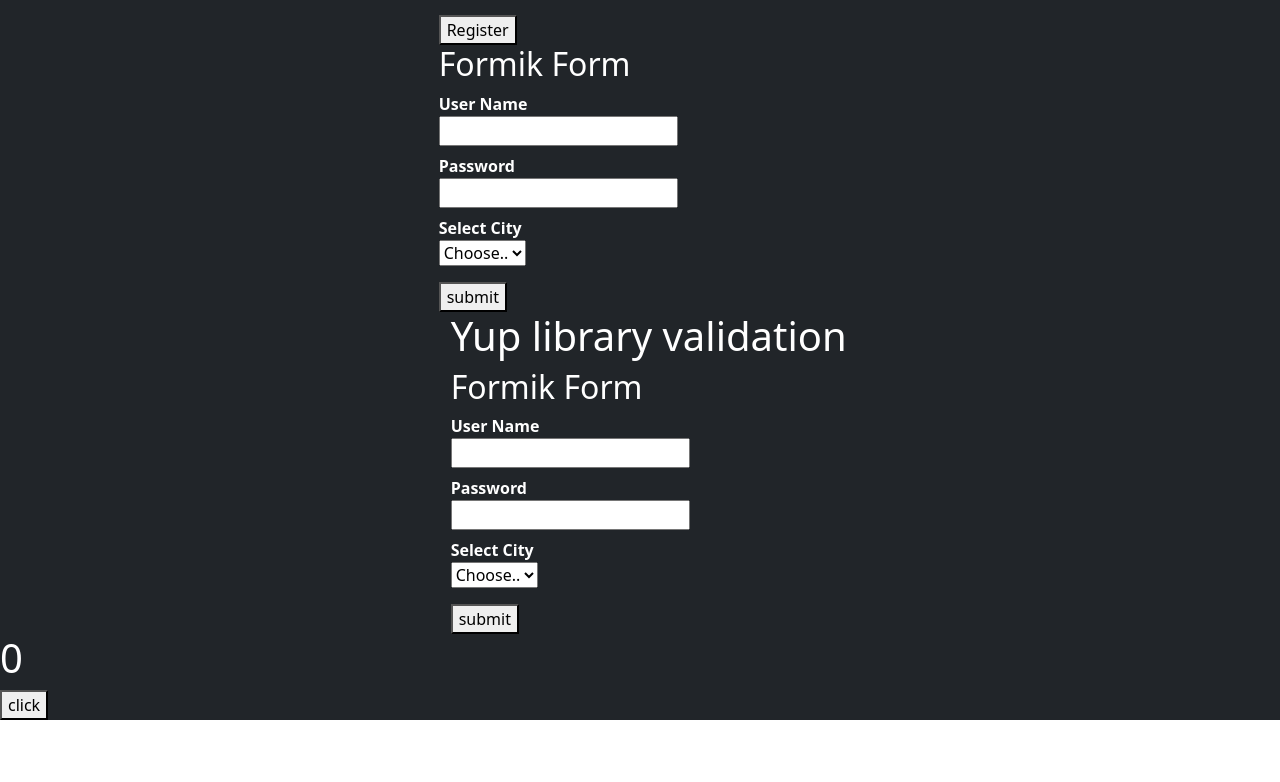
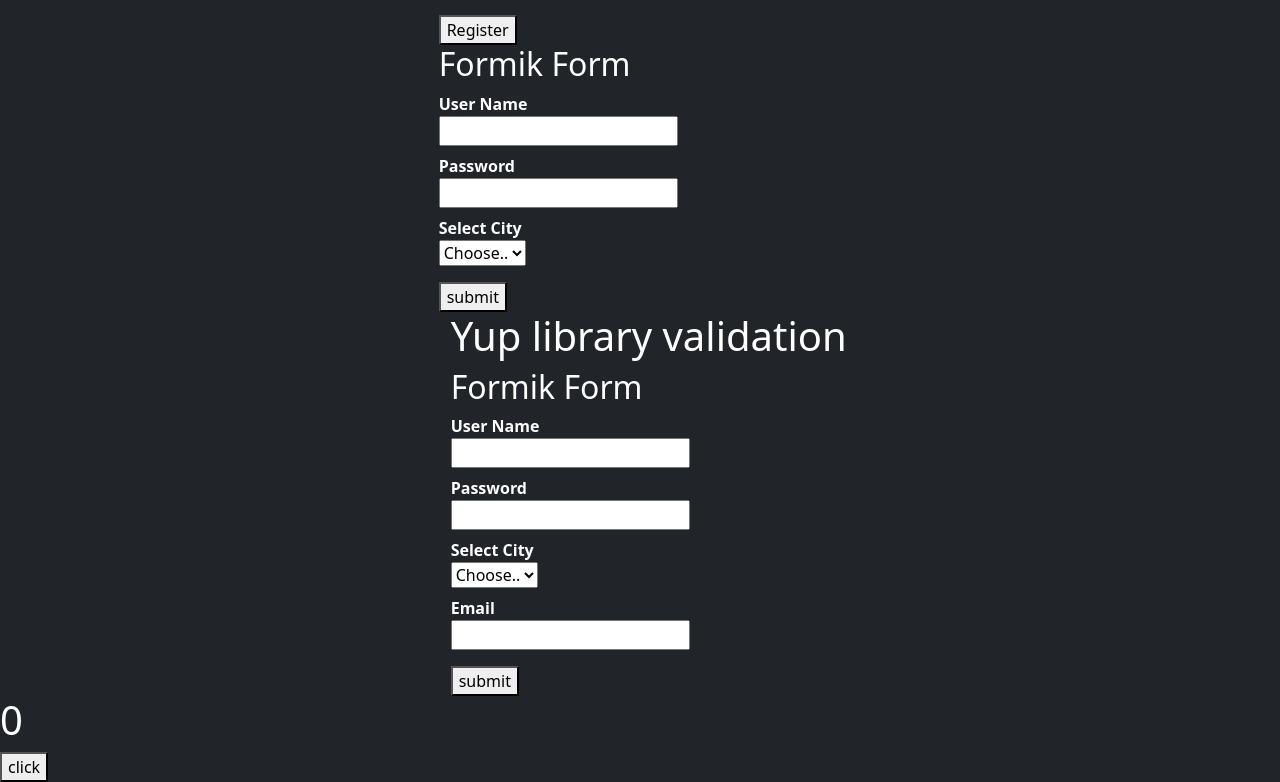
Before and after one commit to smruti12344/react-practice, a React (Create React App) app: page / in a window 1280 px wide. Shown: the part 577-1359 px from the top of the page. Before the commit the page ends 1297 px from the top, so only its background shows below. Built offline with nearby package versions, Linux system fonts and the light colour scheme; no server answers.

Commit message:
email field added to check matches() function work or not in yup library

```diff
--- a/src/Components/YupValidation.jsx
+++ b/src/Components/YupValidation.jsx
@@ -6,12 +6,14 @@
     initialValues:{
       userName:'',
       Password:'',
-      city:''
+      city:'',
+      email:''
     },
     validationSchema: yup.object({
        userName : yup.string().required("user name is required").matches(/^[a-zA-Z][a-zA-Z0-9!@#$%^&*()_+]*/),
        Password : yup.string().required("password required").min(8,'most be 8 character').matches(/^(?=.*[A-Z])(?=.*[a-z])(?=.*[0-9])(?=.*[!@#$%^&*()_+]).{8,}$/),
-       city: yup.string().required('please select one')
+       city: yup.string().required('please select one'),
+       email: yup.string().required("email required").matches(/^[a-z]/, "email must start with a lowercase letter")
     })
     ,
     onSubmit: (values)=>{
@@ -28,19 +30,23 @@
                 <dt>User Name</dt>
                 <dd><input type="text"{...formik.getFieldProps('userName')}  onChange={formik.handleChange} value={formik.values.userName}  />
                 </dd>
-                <dd className='text-bg-danger'>{formik.errors.userName}</dd>
+                <dd className='text-danger'>{formik.errors.userName}</dd>
                 <dt>Password</dt>
                 <dd><input type="password" {...formik.getFieldProps('Password')} onChange={formik.handleChange} value={formik.values.Password} />
                 </dd>
-                <dd className='text-bg-danger'>{formik.errors.Password}</dd>
+                <dd className='text-danger'>{formik.errors.Password}</dd>
                 <dt>Select City</dt>
                 <dd><select {...formik.getFieldProps('city')} onChange={formik.handleChange} value={formik.values.city}>
                     <option value="any">Choose..</option>
                     <option value="odisha">Odi</option>
                     <option value="hydrabad">Hyd</option>
                     </select></dd>
-                    <dd className='text-bg-danger'>{formik.errors.city}</dd>
+                    <dd className='text-danger'>{formik.errors.city}</dd>
+                    <dt>Email</dt>
+                    <dd><input type="email" {...formik.getFieldProps('email')} onBlur={formik.handleBlur} /></dd>
+                    <dd className='text-danger'>{formik.errors.email}</dd>
             </dl>
+
             <button>submit</button>
         </form>
     </div>
```
